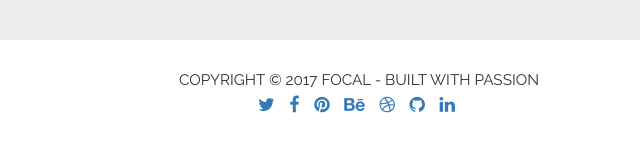
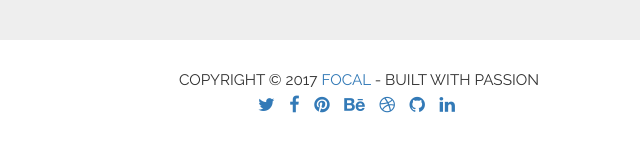
Before and after one commit to faurelia/bootstrap-template-focal-resume, a plain HTML site: page index.html in a window 1280 px wide. Shown: the part 3962-4114 px from the top of the page, 281-921 px from the left. Drawn offline with nearby package versions, Linux system fonts and the light colour scheme.

```diff
--- a/index.html
+++ b/index.html
@@ -377,7 +377,7 @@
     <div class="container">
         <div class="row">
             <div class="col-lg-12">
-                <div class="small">COPYRIGHT &copy; 2017 FOCAL - BUILT WITH PASSION</div>
+                <div class="small">COPYRIGHT &copy; 2017 <a href="https://github.com/faurelia/bootstrap-template-focal-resume">FOCAL</a> - BUILT WITH PASSION</div>
                 <ul class="list-inline">
                     <li><a href="" title="Twitter"><i class="fa fa-twitter"></i></a></li>
                     <li><a href="" title="Facebook"><i class="fa fa-facebook"></i></a></li>
```
Also changed, not shown: screenshot-sm.png (added), 1 other file.
